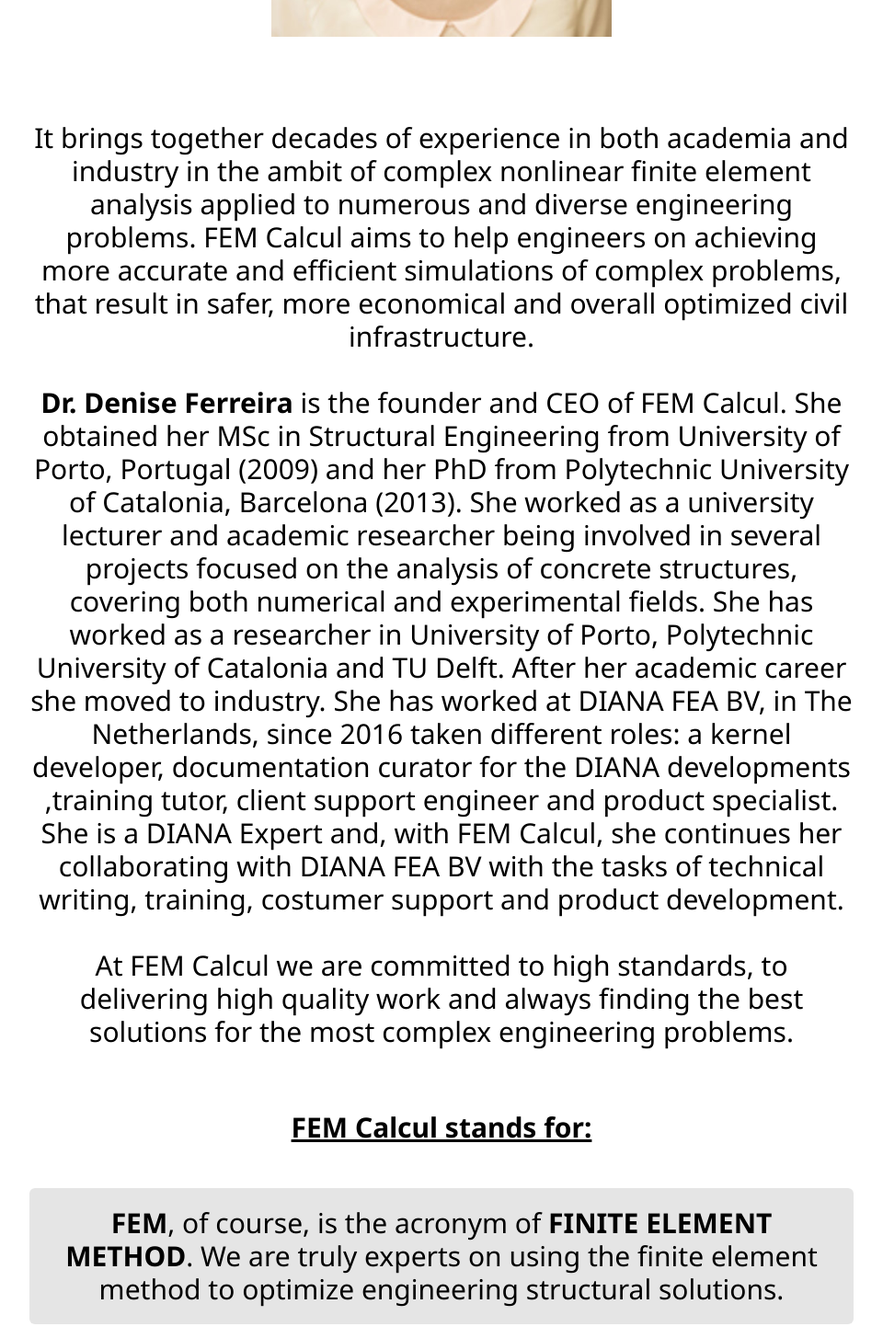
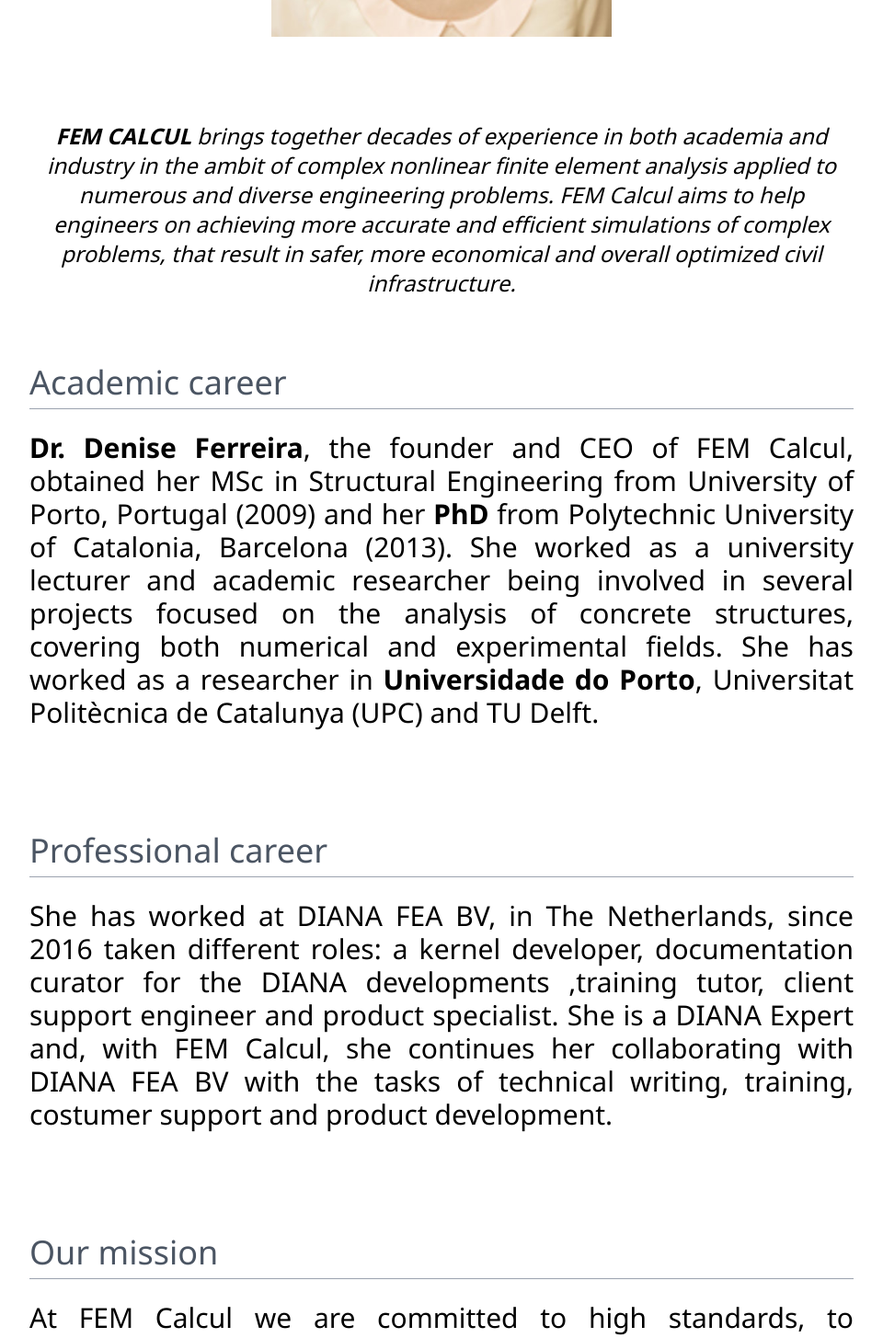
Before and after one commit to andre4130/fem-calcul, a Next.js app: page /about in a window 1280 px wide. Shown: the part 460-1915 px from the top of the page at 92% size, without its empty margins (160-1120 px from the left). Built offline with nearby package versions, Linux system fonts and the light colour scheme.

Commit message:
new features and styles

```diff
--- a/app/(main)/(routes)/about/page.tsx
+++ b/app/(main)/(routes)/about/page.tsx
@@ -1,8 +1,7 @@
-import SectionBanner from '@/components/femcalculComponents/section/components/section-banner';
 import SectionIntroText from '@/components/femcalculComponents/section/components/section-intro-text';
 import Image from 'next/image';
 import denise from '../../../../public/images/denise.jpg';
-import CardComponent from '../../(components)/cardComponent';
+import SectionWrapper from '@/components/femcalculComponents/SectionWrapper/section-wrapper';
 export default function AboutPage() {
   return (
     <>
@@ -12,45 +11,52 @@ export default function AboutPage() {
       <SectionIntroText
         text={
           <>
-            <p>
-              It brings together decades of experience in both academia and industry in the ambit of complex nonlinear
-              finite element analysis applied to numerous and diverse engineering problems. FEM Calcul aims to help
-              engineers on achieving more accurate and efficient simulations of complex problems, that result in safer,
-              more economical and overall optimized civil infrastructure.
+            <p className=" italic text-2xl ">
+              <strong>FEM CALCUL</strong> brings together decades of experience in both academia and industry in the
+              ambit of complex nonlinear finite element analysis applied to numerous and diverse engineering problems.
+              FEM Calcul aims to help engineers on achieving more accurate and efficient simulations of complex
+              problems, that result in safer, more economical and overall optimized civil infrastructure.
             </p>
-            <br />
-            <p>
-              <strong>Dr. Denise Ferreira</strong> is the founder and CEO of FEM Calcul. She obtained her MSc in
-              Structural Engineering from University of Porto, Portugal (2009) and her PhD from Polytechnic University
-              of Catalonia, Barcelona (2013). She worked as a university lecturer and academic researcher being involved
-              in several projects focused on the analysis of concrete structures, covering both numerical and
-              experimental fields. She has worked as a researcher in University of Porto, Polytechnic University of
-              Catalonia and TU Delft. After her academic career she moved to industry. She has worked at DIANA FEA BV,
-              in The Netherlands, since 2016 taken different roles: a kernel developer, documentation curator for the
-              DIANA developments ,training tutor, client support engineer and product specialist. She is a DIANA Expert
-              and, with FEM Calcul, she continues her collaborating with DIANA FEA BV with the tasks of technical
-              writing, training, costumer support and product development.
+            <SectionWrapper title={'Academic career'}>
+              <p className="text-justify">
+                <strong>Dr. Denise Ferreira</strong>, the founder and CEO of FEM Calcul, obtained her MSc in Structural
+                Engineering from University of Porto, Portugal (2009) and her <strong>PhD</strong> from Polytechnic
+                University of Catalonia, Barcelona (2013). She worked as a university lecturer and academic researcher
+                being involved in several projects focused on the analysis of concrete structures, covering both
+                numerical and experimental fields. She has worked as a researcher in{' '}
+                <strong>Universidade do Porto</strong>, Universitat Politècnica de Catalunya (UPC) and TU Delft.
               </p>
-            <br />
-            <p>
+            </SectionWrapper>
+            <SectionWrapper title={'Professional career'}>
+              <p className="text-justify">
+                She has worked at DIANA FEA BV, in The Netherlands, since 2016 taken different roles: a kernel
+                developer, documentation curator for the DIANA developments ,training tutor, client support engineer and
+                product specialist. She is a DIANA Expert and, with FEM Calcul, she continues her collaborating with
+                DIANA FEA BV with the tasks of technical writing, training, costumer support and product development.
+              </p>
+            </SectionWrapper>
+            <SectionWrapper title={'Our mission'}>
+              <p className="text-justify ">
                 At FEM Calcul we are committed to high standards, to delivering high quality work and always finding the
                 best solutions for the most complex engineering problems.
               </p>
-            <br />
-            <p className=" underline pt-8">
+            </SectionWrapper>
+            {/* <p className=" underline pt-8">
               <strong>FEM Calcul stands for:</strong>
-            </p>
+            </p> */}
+            <SectionWrapper title={'Our values'}>
+              <>
                 <div className="p-5 mt-12 rounded-md bg-neutral-200 flex justify-center align-middle">
                   <p>
-                <strong>FEM</strong>, of course, is the acronym of <strong>FINITE ELEMENT METHOD</strong>. We are truly
-                experts on using the finite element method to optimize engineering structural solutions.
+                    <strong>FEM</strong>, of course, is the acronym of <strong>FINITE ELEMENT METHOD</strong>. We are
+                    truly experts on using the finite element method to optimize engineering structural solutions.
                   </p>
                 </div>
                 <div className="p-5 mt-12 rounded-md bg-neutral-200 flex justify-center align-middle">
                   <p>
-                <strong>FEM</strong> is the verb <strong>TO DO</strong> in Catalan language. FEM Calcul is based on the
-                earth of Barcelona, Catalunya. We praise ourselves to be <strong>DOERS</strong>. There is no challenge
-                that we cannot handle, we truly get things done.
+                    <strong>FEM</strong> is the verb <strong>TO DO</strong> in Catalan language. FEM Calcul is based in
+                    the hearth of Barcelona, Catalunya. We praise ourselves to be <strong>DOERS</strong>. There is no
+                    challenge that we cannot handle, we truly get things done.
                   </p>
                 </div>
                 <div className="p-5 mt-12 rounded-md bg-neutral-200 flex justify-center align-middle">
@@ -61,6 +67,8 @@ export default function AboutPage() {
                   </p>
                 </div>
               </>
+            </SectionWrapper>
+          </>
         }
       />
     </>
--- a/app/(main)/(routes)/research/(config)/privateResearch.ts
+++ b/app/(main)/(routes)/research/(config)/privateResearch.ts
@@ -6,7 +6,7 @@ export const privateResearch: PrivateResearchProps[] = [
       'Support for research and advice on structural issues on infrastructure managed by the Catalan Administration of Infrastructure.',
     client: 'Infraestructures de la Generalitat de Catalunya, SAU (Infraestructures.cat)',
     researchPeriod: 'From May 2015 to April 2016.',
-    developedAt: 'TU Delft with participation of TNO DIANA BV',
+    developedAt: 'TU Delft with participation of DIANA FEA BV',
     position: 'Researcher',
     participants: ['Prof. Antoni Marí (UPC)'],
   },
--- a/app/(main)/(routes)/research/(config)/publicFundingResearch.ts
+++ b/app/(main)/(routes)/research/(config)/publicFundingResearch.ts
@@ -6,7 +6,7 @@ export const PublicFundingResearch: PublicFundingResearchProps[] = [
     client: 'Dutch Ministry of Infrastructure and the Environment and Delft University of Technology (TU Delft)',
     researchPeriod: 'From October 2014 to June 2015.',
     fundedBy: 'Ministry of Infrastructure and the Environment of The Netherlands, Rijkswaterstaat (RWS)',
-    developedAt: 'TU Delft with participation of TNO DIANA BV',
+    developedAt: 'TU Delft with participation of DIANA FEA BV',
     position: 'Researcher',
     participants: ['Prof. Max Hendriks', 'Prof. Jan Rots', 'Dr. Ane de Boer'],
     goalsAndTasks:
--- a/app/(main)/(routes)/technical-writing/page.tsx
+++ b/app/(main)/(routes)/technical-writing/page.tsx
@@ -24,8 +24,8 @@ export default function TechnicalWritingPage() {
             </p>
             <br />
             <p>
-              We have also decades of experience on technical writing of manuals and tutorials, so we can help your
-              institution with documenting technical procedures in the ambit of the structural finite element analysis.
+              We are also experienced on technical writing of manuals and tutorials, so we can help your institution
+              with documenting technical procedures in the ambit of the structural finite element analysis.
             </p>
           </>
         }
--- a/components/femcalculComponents/navigationMenu/navigation-menu.tsx
+++ b/components/femcalculComponents/navigationMenu/navigation-menu.tsx
@@ -8,10 +8,10 @@ import { usePathname } from 'next/navigation';
 
 export default function Navigation() {
   const pathname = usePathname();
-  const underlinedPathname = 'border-b-[2px] border-b-slate-500';
+  const underlinedPathname = 'border-b-[2px] border-b-slate-500 transition-all ease-in-out';
 
   return (
-    <NavigationMenu className="hidden md:flex align-middle justify-start w-100 p-4 bg-white w-full border-b-slate-500 border-b-3 b-opacity-50 border-b-[1px]">
+    <NavigationMenu className="hidden md:flex align-middle justify-start w-100  p-4 bg-white w-full border-b-slate-500 border-b-3 b-opacity-50 border-b-[1px]">
       <div className="flex flex-row w-full justify-between items-center">
         <div>
           <Link href={'/'} className="flex items-center">
```
Lines whose indentation alone changed are shown as unchanged.
